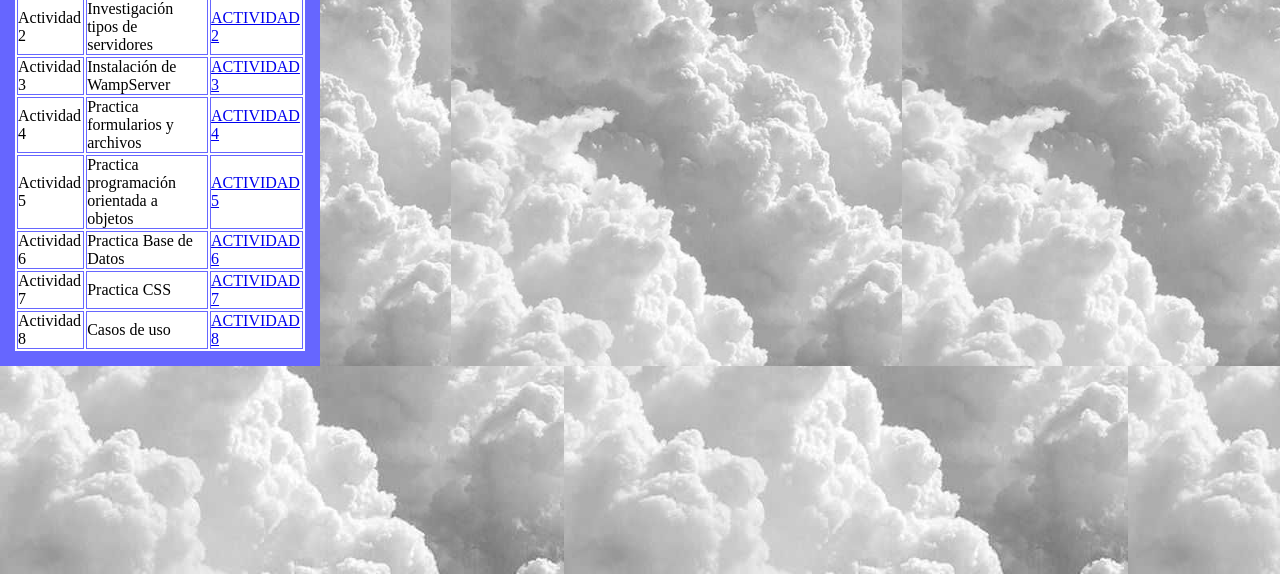
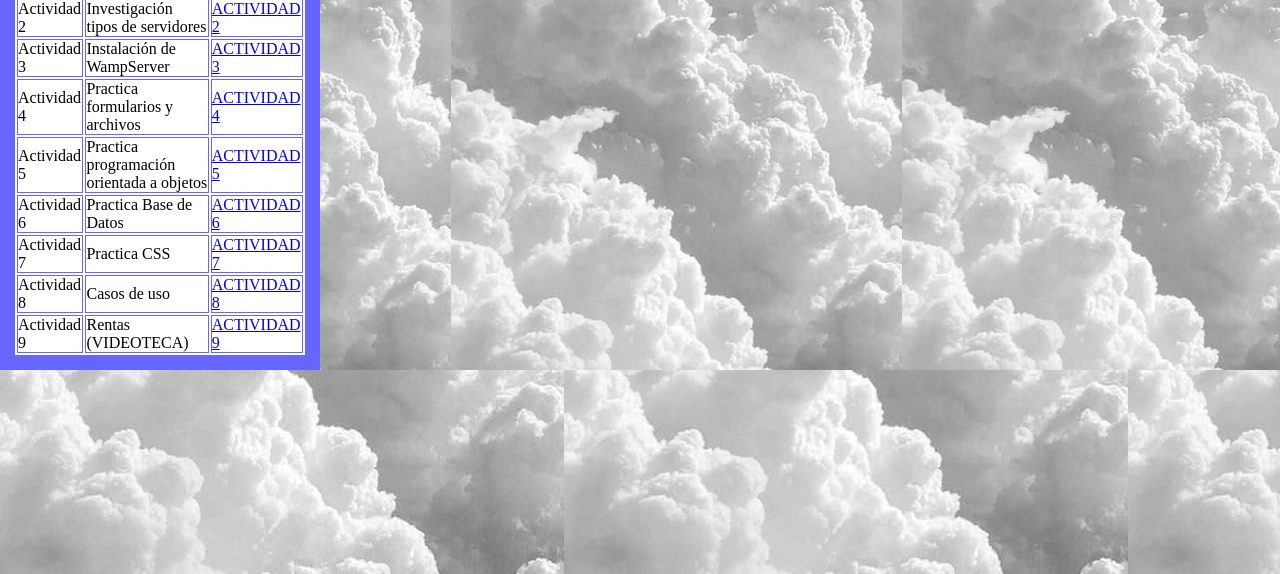
Before and after one commit to BRUNOMOREAUGARCIASANCHEZ/BRUNOMOREAUGARCIASANCHEZ.github.io, a plain HTML site: page proyectos.html in a window 1280 px wide. Shown: the part 226-800 px from the top of the page. Drawn offline with Linux system fonts and the light colour scheme; a script that the page names is missing.

Commit message:
Update proyectos.html

```diff
--- a/proyectos.html
+++ b/proyectos.html
@@ -74,6 +74,11 @@
 					<td scope="row">Casos de uso</td>
 					<td scope="row"><a href="https://drive.google.com/file/d/1WK6i_g_YZeKEYPY7kNrXUEvohNJ4BByj/view?usp=sharing" target="_blanck">ACTIVIDAD 8</a></td>
 				</tr>
+				<tr>
+					<td scope="row">Actividad 9</td>
+					<td scope="row">Rentas (VIDEOTECA)</td>
+					<td scope="row"><a href="https://drive.google.com/file/d/1YjJlyEP3mmIoGByM-5t_7KMJaREqG0PO/view?usp=sharing" target="_blanck">ACTIVIDAD 9</a></td>
+				</tr>
 			</tbody>
 		</table>
         </section>
```
